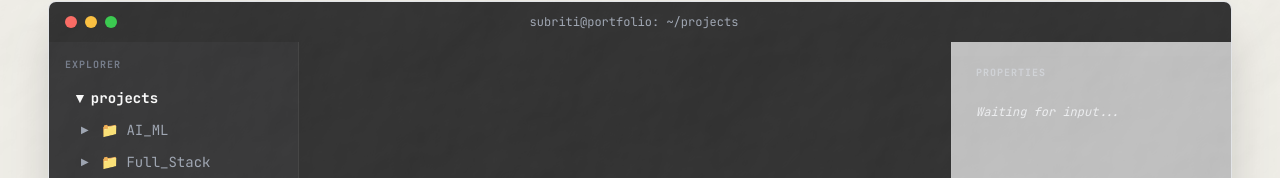
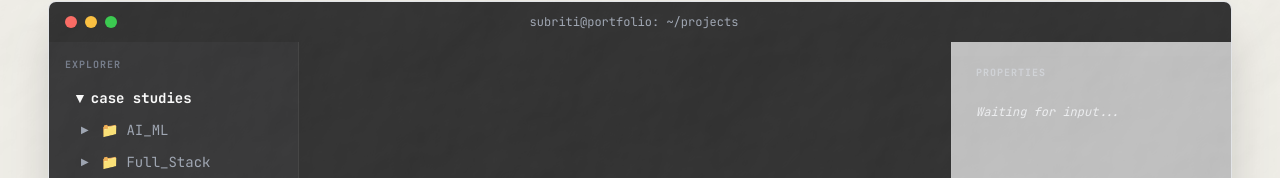
Before and after one commit to subritii/Personal-Website, a Next.js app: page /technical-portfolio in a window 1280 px wide. Shown: the part 199-377 px from the top of the page. Built offline with nearby package versions, Linux system fonts and the light colour scheme; a web font is replaced by a local one.

Commit message:
Update: Rename projects folder to case studies in technical portfolio explorer

```diff
--- a/app/technical-portfolio/page.tsx
+++ b/app/technical-portfolio/page.tsx
@@ -57,7 +57,7 @@ const TechnicalPortfolio = () => {
               <div className="text-[10px] font-bold text-gray-500 mb-4 tracking-widest">EXPLORER</div>
               <div className="pl-2 space-y-1">
                 <div className="flex items-center gap-1 font-bold text-white mb-2">
-                  <span>▼</span> <span>projects</span>
+                  <span>▼</span> <span>case studies</span>
                 </div>
 
                 {/* Sub-folders */}
```
